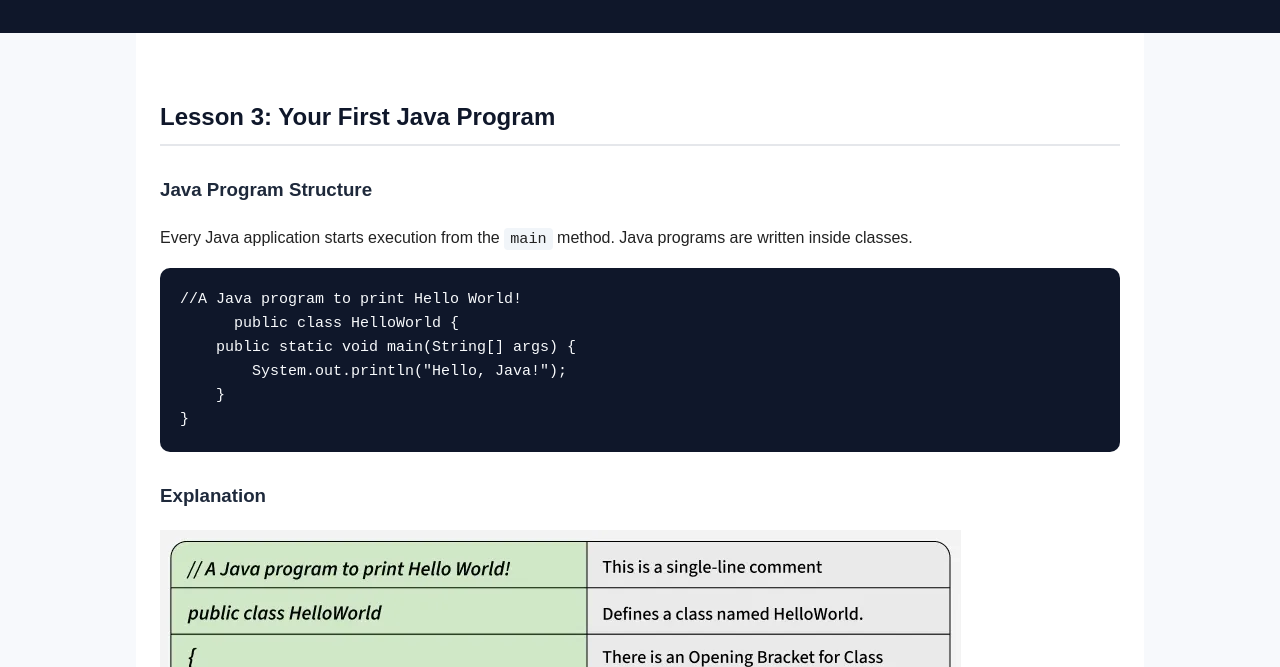
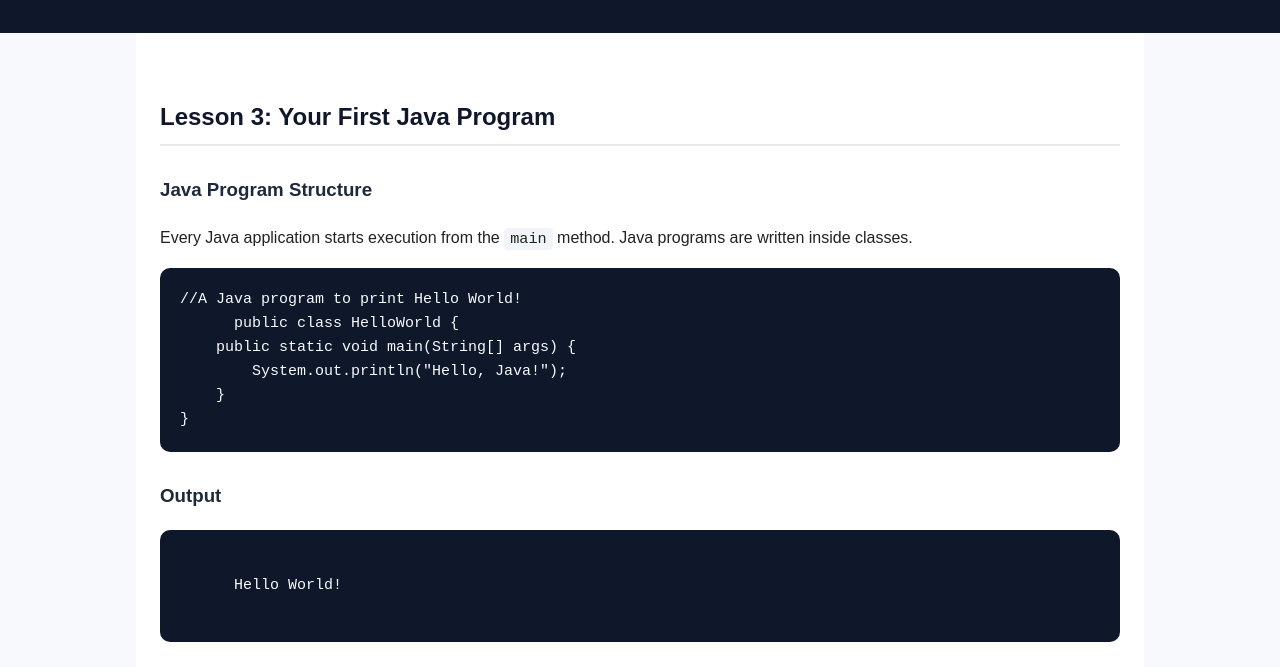
Before and after one commit to iamdabos/java-course, a plain HTML site: page lesson3.html in a window 1280 px wide. Shown: the part 108-775 px from the top of the page. Drawn offline with Linux system fonts and the light colour scheme.

Commit message:
Update lesson3.html

```diff
--- a/lesson3.html
+++ b/lesson3.html
@@ -46,6 +46,10 @@
         System.out.println("Hello, Java!");
     }
 }</code></pre>
+<h3>Output</h3>
+    <pre><code>
+      Hello World!
+    </code></pre>
 
     <h3>Explanation</h3>
    <img src="images/hello world explanation.png" alt=code explanation>
```
